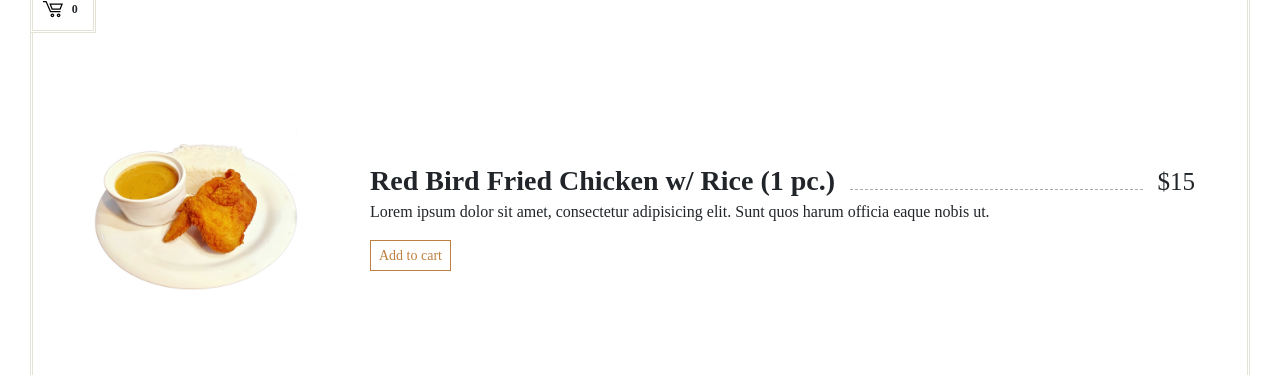
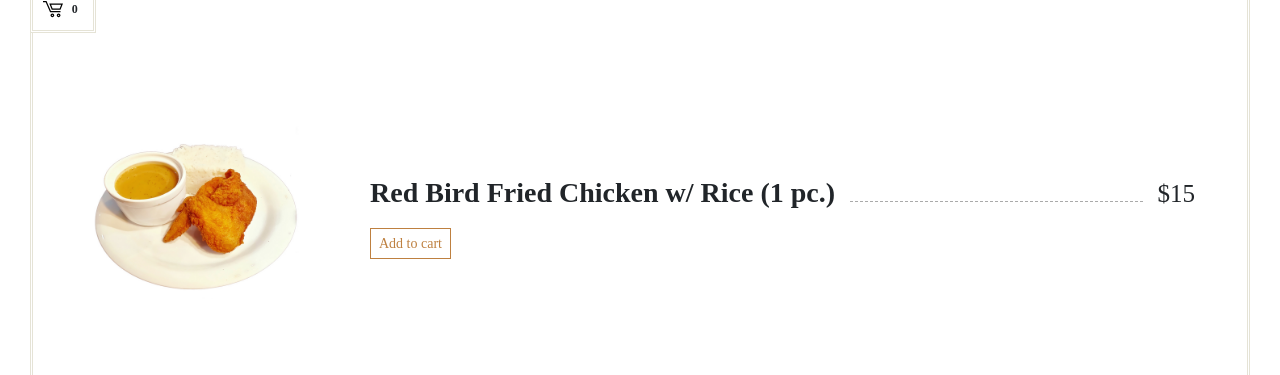
Before and after one commit to adiboii/RedBird, a Django app: page /index in a window 1280 px wide. Shown: the part 747-1122 px from the top of the page. Run offline with Django 3.2, Linux system fonts and the light colour scheme; data that the repository does not hold is empty; some libraries are stand-ins or nearby versions; some web fonts are replaced.

Commit message:
no lorem ipsum

```diff
--- a/RBApp/templates/index.html
+++ b/RBApp/templates/index.html
@@ -96,8 +96,7 @@
                                         <span class="item__dots"></span>
                                         <span class="item__price">$15</span>
                                     </div>
-                                    <p class="item__description">Lorem ipsum dolor sit amet, consectetur adipisicing elit. Sunt quos harum
-                                        officia eaque nobis ut.</p>
+                                    <p class="item__description"> </p>
                                     <button class="btn btn-sm btn-outline-primary my-cart-btn"
                                     data-id="1" data-name="Red Bird Fried Chicken w/ Rice (1 pc.)" data-price="15" data-quantity="1"
                                     data-image="{% static 'RBApp/img/1.Signature Fried Chicken Meal/1pc Red Bird Fried Chicken w Rice.jpg' %}">Add to cart</button>
@@ -113,8 +112,7 @@
                                         <span class="item__dots"></span>
                                         <span class="item__price">$25</span>
                                     </div>
-                                    <p class="item__description">Lorem ipsum dolor sit amet, consectetur adipisicing elit. Sunt quos harum
-                                        officia eaque nobis ut.</p>
+                                    <p class="item__description"> </p>
                                     <button class="btn btn-sm btn-outline-primary my-cart-btn"
                                     data-id="2" data-name="Red Bird Fried Chicken w/ Rice (2 pcs.)" data-price="25" data-quantity="1"
                                     data-image="{% static 'RBApp/img/1.Signature Fried Chicken Meal/2pc Red Bird Fried Chicken w Rice.jpg' %}">Add to cart</button>
@@ -130,8 +128,7 @@
                                         <span class="item__dots"></span>
                                         <span class="item__price">$20</span>
                                     </div>
-                                    <p class="item__description">Lorem ipsum dolor sit amet, consectetur adipisicing elit. Sunt quos harum
-                                        officia eaque nobis ut.</p>
+                                    <p class="item__description"> </p>
                                     <button class="btn btn-sm btn-outline-primary my-cart-btn"
                                     data-id="3" data-name="Red Bird Fried Chicken w/ Fries (2pcs.)" data-price="20" data-quantity="1"
                                     data-image="{% static 'RBApp/img/1.Signature Fried Chicken Meal/2pc Red Bird Fried Chicken w Fries.jpg '%}">Add to cart</button>
@@ -147,8 +144,7 @@
                                         <span class="item__dots"></span>
                                         <span class="item__price">$17</span>
                                     </div>
-                                    <p class="item__description">Lorem ipsum dolor sit amet, consectetur adipisicing elit. Sunt quos harum
-                                        officia eaque nobis ut.</p>
+                                    <p class="item__description"> </p>
                                     <button class="btn btn-sm btn-outline-primary my-cart-btn"
                                     data-id="4" data-name="Red Bird Fried CHicken w/ Waffle (6 pcs.)" data-price="17" data-quantity="1"
                                     data-image="{% static 'RBApp/img/1.Signature Fried Chicken Meal/6pc Red Bird Fried Chicken w Waffle.jpg '%}">Add to cart</button>
@@ -168,8 +164,7 @@
                                         <span class="item__dots"></span>
                                         <span class="item__price">$17</span>
                                     </div>
-                                    <p class="item__description">Lorem ipsum dolor sit amet, consectetur adipisicing elit. Sunt quos harum
-                                        officia eaque nobis ut.</p>
+                                    <p class="item__description"> </p>
                                     <button class="btn btn-sm btn-outline-primary my-cart-btn"
                                     data-id="5" data-name="Red Bird Fried CHicken w/ Waffle (6 pcs.)" data-price="17" data-quantity="1"
                                     data-image="{% static 'RBApp/img/2.Crave in a Box/6pc Red Bird Fried Chicken.jpg '%}">Add to cart</button>
@@ -185,8 +180,7 @@
                                         <span class="item__dots"></span>
                                         <span class="item__price">$17</span>
                                     </div>
-                                    <p class="item__description">Lorem ipsum dolor sit amet, consectetur adipisicing elit. Sunt quos harum
-                                        officia eaque nobis ut.</p>
+                                    <p class="item__description"> </p>
                                     <button class="btn btn-sm btn-outline-primary my-cart-btn"
                                     data-id="6" data-name="Party Mix 1" data-price="17" data-quantity="1"
                                     data-image="{% static 'RBApp/img/2.Crave in a Box/Party Mix 1.jpg '%}">Add to cart</button>
@@ -202,8 +196,7 @@
                                         <span class="item__dots"></span>
                                         <span class="item__price">$17</span>
                                     </div>
-                                    <p class="item__description">Lorem ipsum dolor sit amet, consectetur adipisicing elit. Sunt quos harum
-                                        officia eaque nobis ut.</p>
+                                    <p class="item__description"> </p>
                                     <button class="btn btn-sm btn-outline-primary my-cart-btn"
                                     data-id="7" data-name="Party Mix 2" data-price="17" data-quantity="1"
                                     data-image="{% static 'RBApp/img/2.Crave in a Box/Party Mix 2.jpg '%}">Add to cart</button>
@@ -223,8 +216,7 @@
                                         <span class="item__dots"></span>
                                         <span class="item__price">$17</span>
                                     </div>
-                                    <p class="item__description">Lorem ipsum dolor sit amet, consectetur adipisicing elit. Sunt quos harum
-                                        officia eaque nobis ut.</p>
+                                    <p class="item__description"> </p>
                                     <button class="btn btn-sm btn-outline-primary my-cart-btn"
                                     data-id="5" data-name="Red Bird Fried CHicken w/ Waffle (6 pcs.)" data-price="17" data-quantity="1"
                                     data-image="{% static 'RBApp/img/2.Crave in a Box/6pc Red Bird Fried Chicken.jpg '%}">Add to cart</button>
@@ -240,8 +232,7 @@
                                         <span class="item__dots"></span>
                                         <span class="item__price">$17</span>
                                     </div>
-                                    <p class="item__description">Lorem ipsum dolor sit amet, consectetur adipisicing elit. Sunt quos harum
-                                        officia eaque nobis ut.</p>
+                                    <p class="item__description"> </p>
                                     <button class="btn btn-sm btn-outline-primary my-cart-btn"
                                     data-id="6" data-name="Party Mix 1" data-price="17" data-quantity="1"
                                     data-image="{% static 'RBApp/img/2.Crave in a Box/Party Mix 1.jpg '%}">Add to cart</button>
@@ -257,8 +248,7 @@
                                         <span class="item__dots"></span>
                                         <span class="item__price">$17</span>
                                     </div>
-                                    <p class="item__description">Lorem ipsum dolor sit amet, consectetur adipisicing elit. Sunt quos harum
-                                        officia eaque nobis ut.</p>
+                                    <p class="item__description"> </p>
                                     <button class="btn btn-sm btn-outline-primary my-cart-btn"
                                     data-id="7" data-name="Party Mix 2" data-price="17" data-quantity="1"
                                     data-image="{% static 'RBApp/img/2.Crave in a Box/Party Mix 2.jpg '%}">Add to cart</button>
@@ -281,8 +271,7 @@
                                         <span class="item__dots"></span>
                                         <span class="item__price">$17</span>
                                     </div>
-                                    <p class="item__description">Lorem ipsum dolor sit amet, consectetur adipisicing elit. Sunt quos harum
-                                        officia eaque nobis ut.</p>
+                                    <p class="item__description"> </p>
                                     <button class="btn btn-sm btn-outline-primary my-cart-btn"
                                     data-id="8" data-name="Cheezy Sausage Meal" data-price="17" data-quantity="1"
                                     data-image="{% static 'RBApp/img/3.Breakfaster/Cheezy Sausage Meal.jpg '%}">Add to cart</button>
@@ -298,8 +287,7 @@
                                         <span class="item__dots"></span>
                                         <span class="item__price">$17</span>
                                     </div>
-                                    <p class="item__description">Lorem ipsum dolor sit amet, consectetur adipisicing elit. Sunt quos harum
-                                        officia eaque nobis ut.</p>
+                                    <p class="item__description"> </p>
                                     <button class="btn btn-sm btn-outline-primary my-cart-btn"
                                     data-id="9" data-name="Crunchy Chicken Nuggets" data-price="17" data-quantity="1"
                                     data-image="{% static 'RBApp/img/3.Breakfaster/Crunchy Chicken Nuggets.jpg '%}">Add to cart</button>
@@ -315,8 +303,7 @@
                                         <span class="item__dots"></span>
                                         <span class="item__price">$17</span>
                                     </div>
-                                    <p class="item__description">Lorem ipsum dolor sit amet, consectetur adipisicing elit. Sunt quos harum
-                                        officia eaque nobis ut.</p>
+                                    <p class="item__description"> </p>
                                     <button class="btn btn-sm btn-outline-primary my-cart-btn"
                                     data-id="10" data-name="Red Bird Waffle Breakfast" data-price="17" data-quantity="1"
                                     data-image="{% static 'RBApp/img/3.Breakfaster/Red Bird Waffle Breakfast.jpg '%}">Add to cart</button>
@@ -332,8 +319,7 @@
                                         <span class="item__dots"></span>
                                         <span class="item__price">$17</span>
                                     </div>
-                                    <p class="item__description">Lorem ipsum dolor sit amet, consectetur adipisicing elit. Sunt quos harum
-                                        officia eaque nobis ut.</p>
+                                    <p class="item__description"> </p>
                                     <button class="btn btn-sm btn-outline-primary my-cart-btn"
                                     data-id="11" data-name="Red Bird Waffle Solo" data-price="17" data-quantity="1"
                                     data-image="{% static 'RBApp/img/3.Breakfaster/Red Bird Waffle Solo.jpg '%}">Add to cart</button>
@@ -349,8 +335,7 @@
                                         <span class="item__dots"></span>
                                         <span class="item__price">$17</span>
                                     </div>
-                                    <p class="item__description">Lorem ipsum dolor sit amet, consectetur adipisicing elit. Sunt quos harum
-                                        officia eaque nobis ut.</p>
+                                    <p class="item__description"> </p>
                                     <button class="btn btn-sm btn-outline-primary my-cart-btn"
                                     data-id="12" data-name="Smokey Bacon Meal" data-price="17" data-quantity="1"
                                     data-image="{% static 'RBApp/img/3.Breakfaster/Smokey Bacon Meal.jpg '%}">Add to cart</button>
@@ -366,8 +351,7 @@
                                         <span class="item__dots"></span>
                                         <span class="item__price">$17</span>
                                     </div>
-                                    <p class="item__description">Lorem ipsum dolor sit amet, consectetur adipisicing elit. Sunt quos harum
-                                        officia eaque nobis ut.</p>
+                                    <p class="item__description"> </p>
                                     <button class="btn btn-sm btn-outline-primary my-cart-btn"
                                     data-id="13" data-name="Zesty Corned Beef" data-price="17" data-quantity="1"
                                     data-image="{% static 'RBApp/img/3.Breakfaster/Zesty Corned Beef.jpg '%}">Add to cart</button>
@@ -390,8 +374,7 @@
                                         <span class="item__dots"></span>
                                         <span class="item__price">$17</span>
                                     </div>
-                                    <p class="item__description">Lorem ipsum dolor sit amet, consectetur adipisicing elit. Sunt quos harum
-                                        officia eaque nobis ut.</p>
+                                    <p class="item__description"> </p>
                                     <button class="btn btn-sm btn-outline-primary my-cart-btn"
                                     data-id="14" data-name="Natures Spring Mineral Water" data-price="17" data-quantity="1"
                                     data-image="{% static 'RBApp/img/6.Beverages/Natures Spring Mineral Water.jpg '%}">Add to cart</button>
@@ -407,8 +390,7 @@
                                         <span class="item__dots"></span>
                                         <span class="item__price">$17</span>
                                     </div>
-                                    <p class="item__description">Lorem ipsum dolor sit amet, consectetur adipisicing elit. Sunt quos harum
-                                        officia eaque nobis ut.</p>
+                                    <p class="item__description"> </p>
                                     <button class="btn btn-sm btn-outline-primary my-cart-btn"
                                     data-id="15" data-name="Coke Mismo" data-price="17" data-quantity="1"
                                     data-image="{% static 'RBApp/img/6.Beverages/Coke mismo.jpg '%}">Add to cart</button>
@@ -424,8 +406,7 @@
                                         <span class="item__dots"></span>
                                         <span class="item__price">$17</span>
                                     </div>
-                                    <p class="item__description">Lorem ipsum dolor sit amet, consectetur adipisicing elit. Sunt quos harum
-                                        officia eaque nobis ut.</p>
+                                    <p class="item__description"> </p>
                                     <button class="btn btn-sm btn-outline-primary my-cart-btn"
                                     data-id="16" data-name="Coke" data-price="17" data-quantity="1"
                                     data-image="{% static 'RBApp/img/6.Beverages/Coke.jpg '%}">Add to cart</button>
@@ -441,8 +422,7 @@
                                         <span class="item__dots"></span>
                                         <span class="item__price">$17</span>
                                     </div>
-                                    <p class="item__description">Lorem ipsum dolor sit amet, consectetur adipisicing elit. Sunt quos harum
-                                        officia eaque nobis ut.</p>
+                                    <p class="item__description"> </p>
                                     <button class="btn btn-sm btn-outline-primary my-cart-btn"
                                     data-id="17" data-name="Sprite" data-price="17" data-quantity="1"
                                     data-image="{% static 'RBApp/img/6.Beverages/Sprite.jpg '%}">Add to cart</button>
@@ -458,8 +438,7 @@
                                         <span class="item__dots"></span>
                                         <span class="item__price">$17</span>
                                     </div>
-                                    <p class="item__description">Lorem ipsum dolor sit amet, consectetur adipisicing elit. Sunt quos harum
-                                        officia eaque nobis ut.</p>
+                                    <p class="item__description"> </p>
                                     <button class="btn btn-sm btn-outline-primary my-cart-btn"
                                     data-id="18" data-name="Canada Dry" data-price="17" data-quantity="1"
                                     data-image="{% static 'RBApp/img/6.Beverages/Canada Dry.jpg '%}">Add to cart</button>
@@ -475,8 +454,7 @@
                                         <span class="item__dots"></span>
                                         <span class="item__price">$17</span>
                                     </div>
-                                    <p class="item__description">Lorem ipsum dolor sit amet, consectetur adipisicing elit. Sunt quos harum
-                                        officia eaque nobis ut.</p>
+                                    <p class="item__description"> </p>
                                     <button class="btn btn-sm btn-outline-primary my-cart-btn"
                                     data-id="19" data-name="Cold Malted Chocolate" data-price="17" data-quantity="1"
                                     data-image="{% static 'RBApp/img/6.Beverages/Cold Malted Chocolate.jpg '%}">Add to cart</button>
@@ -492,8 +470,7 @@
                                         <span class="item__dots"></span>
                                         <span class="item__price">$17</span>
                                     </div>
-                                    <p class="item__description">Lorem ipsum dolor sit amet, consectetur adipisicing elit. Sunt quos harum
-                                        officia eaque nobis ut.</p>
+                                    <p class="item__description"> </p>
                                     <button class="btn btn-sm btn-outline-primary my-cart-btn"
                                     data-id="20" data-name="Hot Malted Chocolate" data-price="17" data-quantity="1"
                                     data-image="{% static 'RBApp/img/6.Beverages/Hot Malted Chocoloate.jpg '%}">Add to cart</button>
@@ -509,8 +486,7 @@
                                         <span class="item__dots"></span>
                                         <span class="item__price">$17</span>
                                     </div>
-                                    <p class="item__description">Lorem ipsum dolor sit amet, consectetur adipisicing elit. Sunt quos harum
-                                        officia eaque nobis ut.</p>
+                                    <p class="item__description"> </p>
                                     <button class="btn btn-sm btn-outline-primary my-cart-btn"
                                     data-id="21" data-name="Watson Ginger Ale" data-price="17" data-quantity="1"
                                     data-image="{% static 'RBApp/img/6.Beverages/Watson Ginger Ale.jpg '%}">Add to cart</button>
@@ -531,8 +507,7 @@
                                         <span class="item__dots"></span>
                                         <span class="item__price">$17</span>
                                     </div>
-                                    <p class="item__description">Lorem ipsum dolor sit amet, consectetur adipisicing elit. Sunt quos harum
-                                        officia eaque nobis ut.</p>
+                                    <p class="item__description"> </p>
                                     <button class="btn btn-sm btn-outline-primary my-cart-btn"
                                     data-id="22" data-name="Powdered Waffle" data-price="17" data-quantity="1"
                                     data-image="{% static 'RBApp/img/5.Dessert/Powdered Waffle.jpg '%}">Add to cart</button>
@@ -554,8 +529,7 @@
                                         <span class="item__dots"></span>
                                         <span class="item__price">$17</span>
                                     </div>
-                                    <p class="item__description">Lorem ipsum dolor sit amet, consectetur adipisicing elit. Sunt quos harum
-                                        officia eaque nobis ut.</p>
+                                    <p class="item__description"> </p>
                                     <button class="btn btn-sm btn-outline-primary my-cart-btn"
                                     data-id="23" data-name="Extra Rice" data-price="17" data-quantity="1"
                                     data-image="{% static 'RBApp/img/4.Extra/Rice.jpg '%}">Add to cart</button>
```
